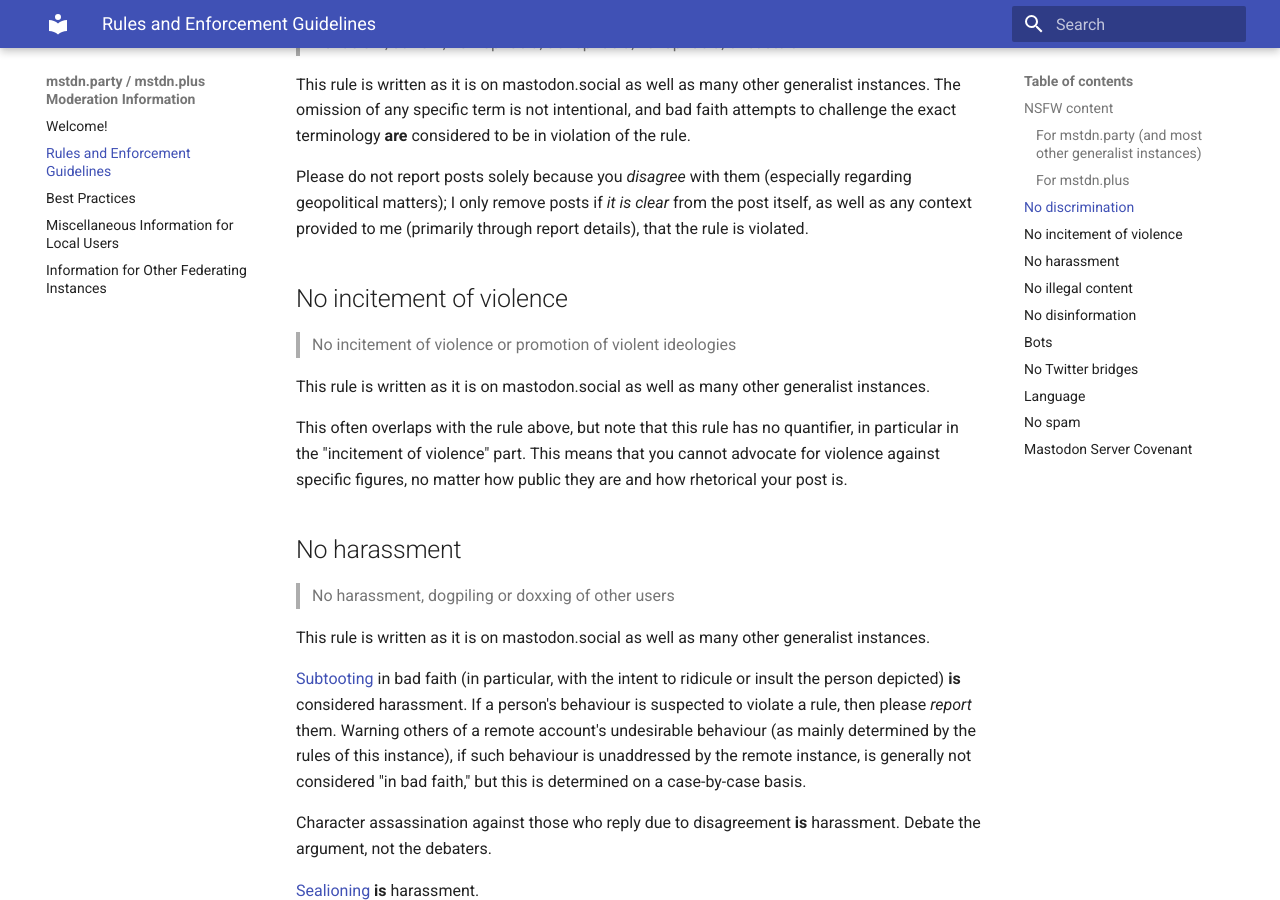
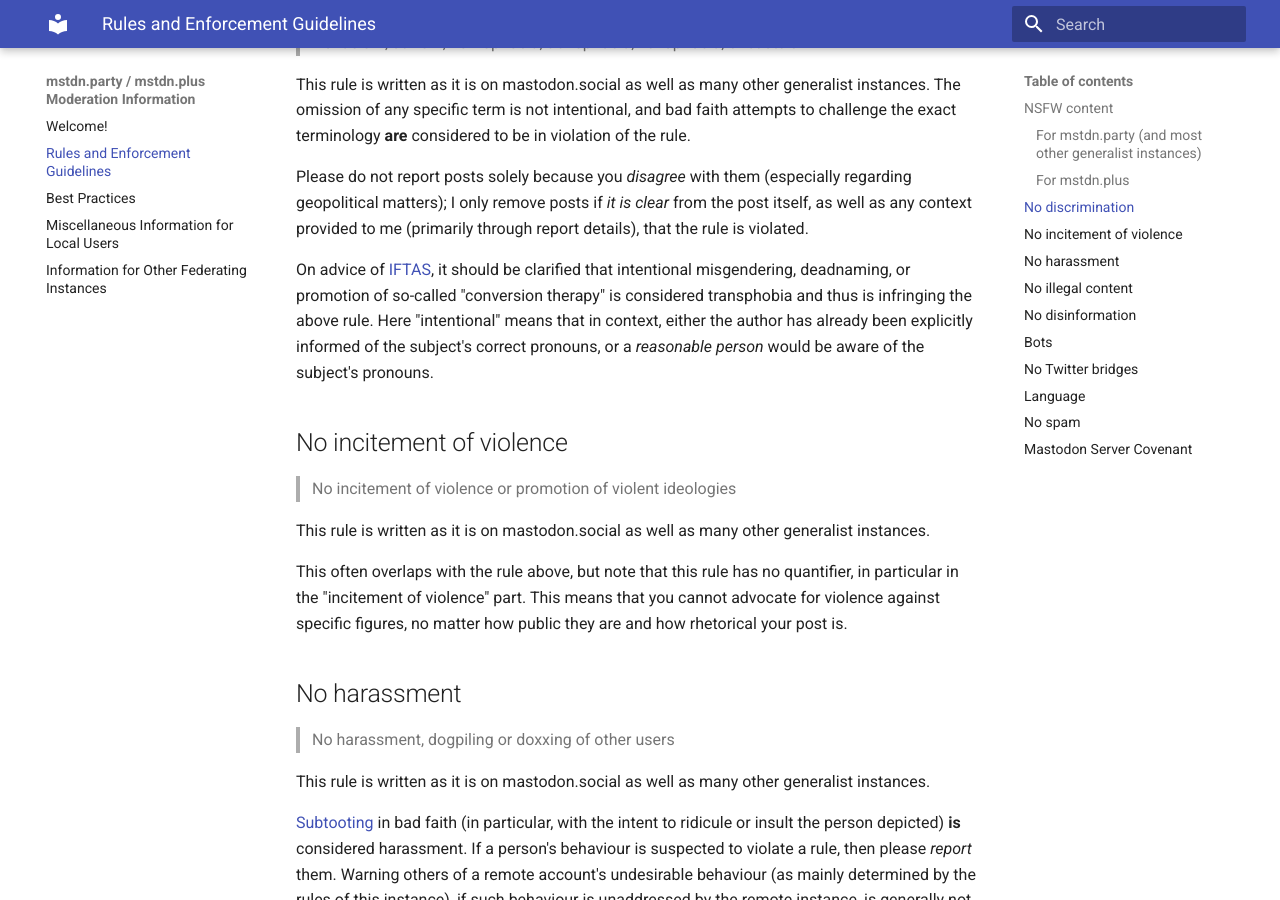
Before and after one commit to austinhuang0131/mstdn-party-plus, an MkDocs documentation site: the page built from docs/rules.md, in a window 1280 px wide and 900 px high, scrolled down 1385 px. Built offline with MkDocs 1.6.1 and Material for MkDocs 9.7.7, drawn with Linux system fonts in a browser that asks for light colours.

Commit message:
add iftas pledge

```diff
--- a/docs/rules.md
+++ b/docs/rules.md
@@ -41,6 +41,8 @@
 This rule is written as it is on mastodon.social as well as many other generalist instances. The omission of any specific term is not intentional, and bad faith attempts to challenge the exact terminology **are** considered to be in violation of the rule.
 
 Please do not report posts solely because you *disagree* with them (especially regarding geopolitical matters); I only remove posts if *it is clear* from the post itself, as well as any context provided to me (primarily through report details), that the rule is violated.
+
+On advice of [IFTAS](https://about.iftas.org/2024/01/30/targeted-misgendering-and-deadnaming-in-the-fediverse/), it should be clarified that intentional misgendering, deadnaming, or promotion of so-called "conversion therapy" is considered transphobia and thus is infringing the above rule. Here "intentional" means that in context, either the author has already been explicitly informed of the subject's correct pronouns, or a *reasonable person* would be aware of the subject's pronouns.
 
 ## No incitement of violence
 
```
